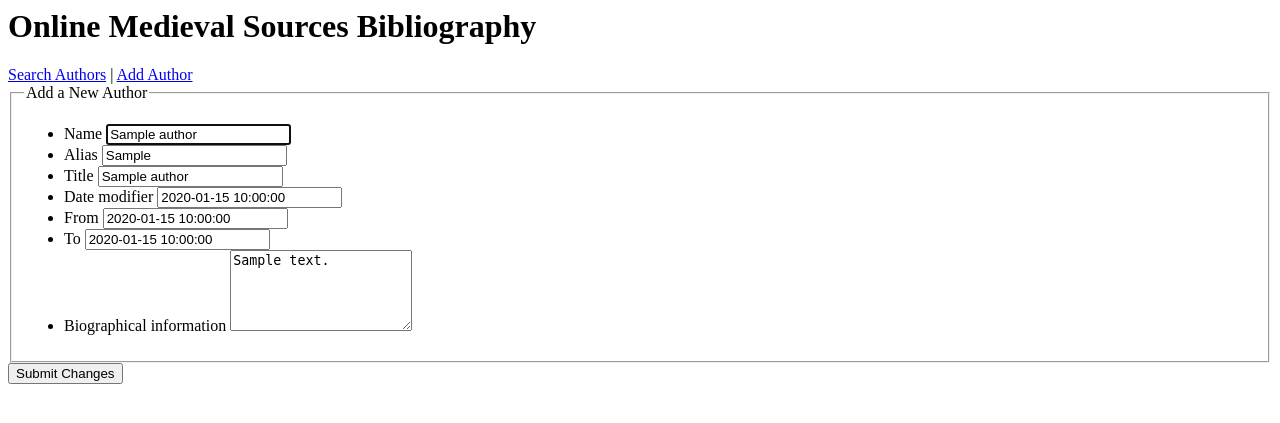
After one commit to morganisok/omsb, a PHP site: page /edit-author.php?id=1 in a window 1280 px wide. The commit adds this page. Shown: the top 423 px of the page. Run offline with PHP 8.4, Linux system fonts and the light colour scheme; tables that the repository leaves empty or names only in its code hold one stand-in row (values such as "Sample post").

Commit message:
author stuff is mostly functional

```diff
--- /dev/null
+++ b/edit-author.php
@@ -0,0 +1,98 @@
+<?php include('header.php'); ?>
+
+<?php
+
+include ('connect.php');
+
+$id=$_GET['id'];
+
+if ($_POST){
+$id=$_POST['id'];
+
+
+echo "<pre>";
+echo "</pre>";
+        $labels = array(
+                "id" => "id",
+                "name" => "Name",
+                "alias" => "Alias",
+                "title" => "Title",
+                "date_type" => "datemod",
+                "date_begin" => "from",
+                "date_end" => "to",
+                "bio" => "bio",
+                );
+
+
+        foreach($labels as $field => $value)
+        {
+        $good_data[ $field] =
+                strip_tags( trim( $_POST[$field] ) ) ;
+                $good_data[$field] =
+                        mysqli_real_escape_string($db_server, $good_data[$field]);
+                }
+                $query = "UPDATE authors set
+                                name       = '$_POST[name]',
+                                alias      = '$_POST[alias]',
+                                title      = '$_POST[title]',
+                                date_type  = '$_POST[datemod]',
+                                date_begin = '$_POST[from]',
+                                date_end   = '$_POST[to]'
+                         where id=$id;";
+                $result = mysqli_query($db_server,$query)
+                        or die ("Couldn't execute query:"
+                                .mysqli_error($db_server));
+                if(mysqli_affected_rows($db_server) > 0)
+                {
+                        echo "{$_POST['name']} has been updated.";
+                }
+                else
+                        echo "No changes made.";
+}
+
+$sql = mysqli_query($db_server, "select * from authors where id=$id;");
+
+if ( !$sql->num_rows ) {
+  die ("Could not find that author.");
+}
+
+$author = mysqli_fetch_array($sql);
+$name = $author['name'];
+$alias = $author['alias'];
+$title = $author['title'];
+$datemod = $author['date_type'];
+$from = $author['date_begin'];
+$to = $author['date_end'];
+$bio = $author['bio'];
+
+
+
+
+?>
+
+<form id="edit-author"  action='edit-author.php' method='POST'>
+	<fieldset>
+		<legend>Add a New Author</legend>
+		<ul>
+				<input id="id" name="id" type="hidden" value=<?php echo $id;?>></li>
+			<li><label for="name">Name</label>
+				<input id="name" name="name" type="text" placeholder="Author's name as found in DMA or WorldCat" value="<?php echo $name;?>" autofocus></li>
+			<li><label for="alias">Alias</label>
+				<input id="alias" name="alias" type="text" placeholder="Alternate names or spellings" value="<?php echo $alias;?>"></li>
+			<li><label for="title">Title</label>
+				<input id="title" name="title" type="text" placeholder="Title, such as Saint, King, Bishop, etc." value="<?php echo $title;?>" ></li>
+			<li><label for="datemod">Date modifier</label>
+				<input id="datemod" name="datemod" type="text" placeholder="circa, died, flourished, reigned" value="<?php echo $datemod;?>"></li>
+			<li><label for="from">From</label>
+				<input id="from" name="from" type="text" placeholder="begin date" value="<?php echo $from;?>"></li>
+			<li><label for="to">To</label>
+				<input id="to" name="to" type="text" placeholder="end date"value="<?php echo $to;?>"></li>
+			<li><label for="bio">Biographical information</label>
+				<textarea id="bio" name="bio" rows="5" placeholder="Biographical information"><?php echo $bio;?></textarea></li>
+		</ul>
+	</fieldset>
+	<input type='submit' value='Submit Changes' />
+</form>
+
+
+<?php include ('footer.php'); ?>
--- a/header.php
+++ b/header.php
@@ -6,4 +6,9 @@
 
 <h1>Online Medieval Sources Bibliography</h1>
 
+<nav>
+<a href="author-search-form.php">Search Authors</a> |
+<a href="add-author-form.php">Add Author</a>
+</nav>
+
 <div id="content">
```
Also changed, not shown: add-author.php (+21 -21 lines), delete-author.php (added, +21 -0 lines), display-author.php (+23 -1 lines), paginator.class.php (added, +127 -0 lines), search-authors.php (+29 -3 lines).
